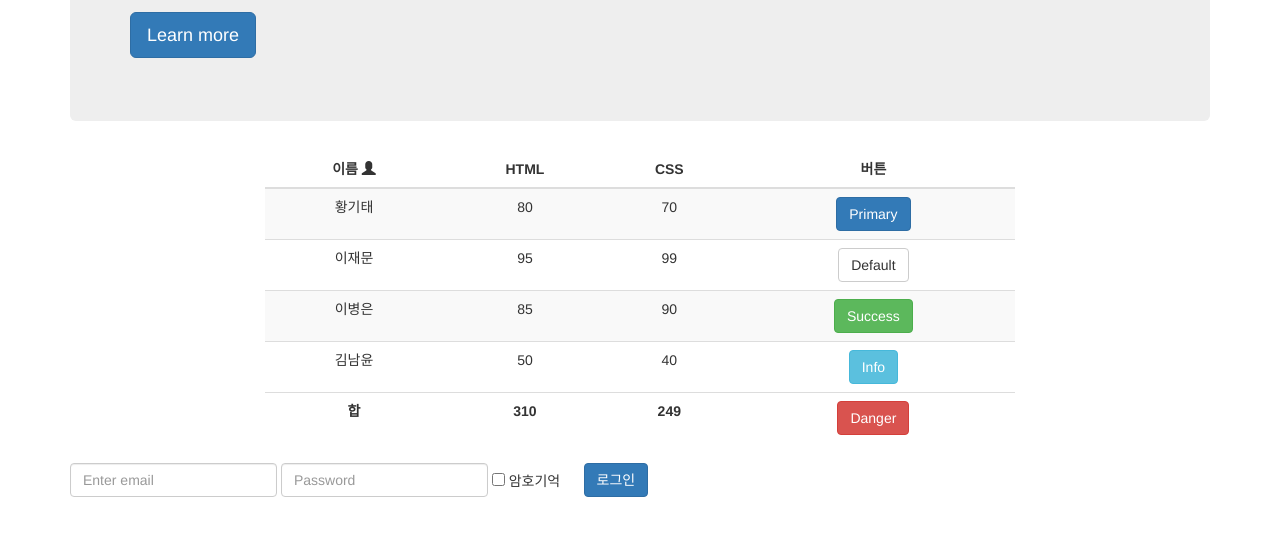
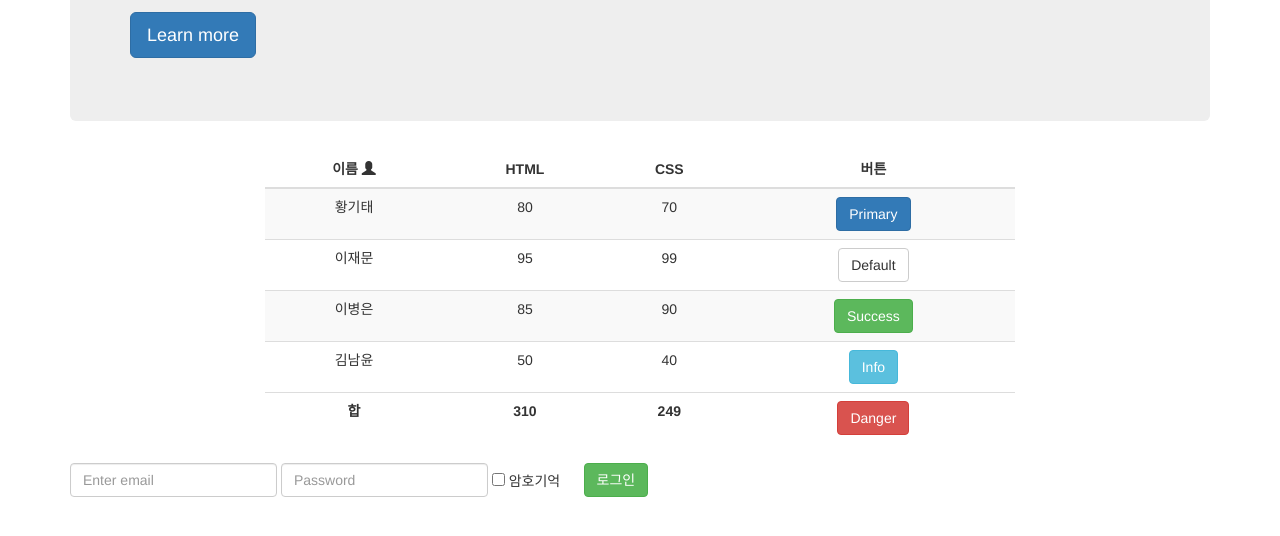
Before and after one commit to optical3mild/BS, a plain HTML site: page index.html in a window 1280 px wide. Shown: the part 252-788 px from the top of the page. Drawn offline with nearby package versions, Linux system fonts and the light colour scheme.

Commit message:
second commit

```diff
--- a/index.html
+++ b/index.html
@@ -138,7 +138,7 @@
             <input type="checkbox"> 암호기억 &nbsp;&nbsp;&nbsp;&nbsp;
           </label>
         </div>
-        <button type="submit" class="btn btn-primary">로그인</button>
+        <button type="submit" class="btn btn-success">로그인</button>
       </form>
 
     </div>
```
